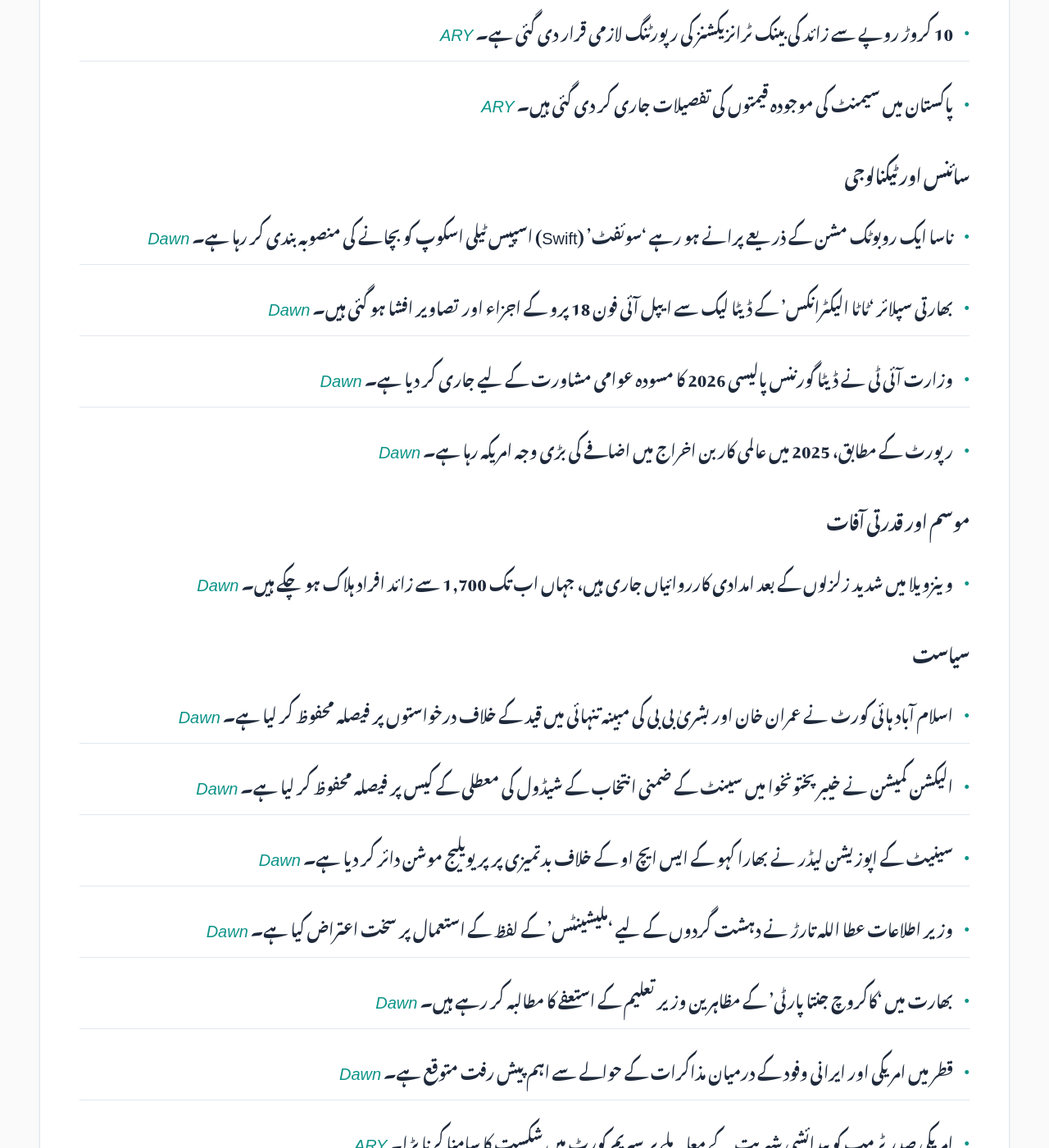
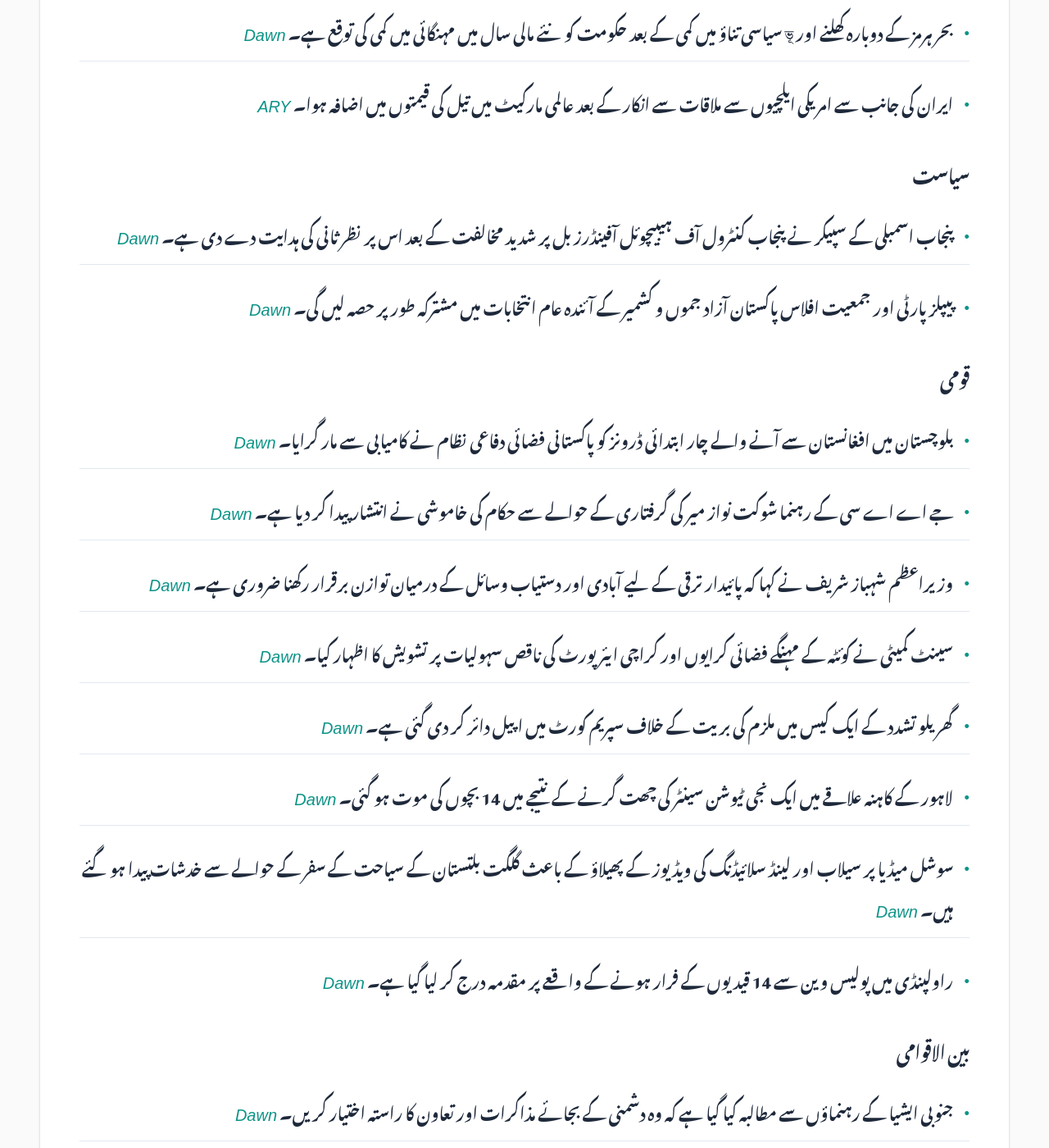
Before and after one commit to zsubzwary/news, a Jekyll site: the page built from ur/index.md, in a window 1280 px wide and 1400 px high, scrolled down 776 px. Shown: the whole window at 82% size. Built offline with Jekyll 4.4.1, drawn with Linux system fonts in a browser that asks for light colours; some web fonts are replaced; comment, search, counter and statistics services are not loaded; some of the changed text lies outside the part shown.

Commit message:
DateTime; 2026-07-01T04:10:00.479Z

```diff
--- a/ur/index.md
+++ b/ur/index.md
@@ -7,49 +7,50 @@ rtl: true
 
 پاکستان کی تازہ خبروں کا خلاصہ
 
- &lrm; 30-Jun-2026 21:08PKT
+ &lrm; 01-Jul-2026 09:10PKT
 
 پڑھنے کا وقت : 4 منٹ
 
 ### معیشت
-- خلیجی خطے کی کشیدگی پاکستان کے مقامی بانڈ اور اسٹاک مارکیٹ کے ساتھ ساتھ غیر ملکی براہ راست سرمایہ کاری کو متاثر کر رہی ہے۔ *[Dawn](https://www.dawn.com/news/2011767/gulf-turmoil-hurting-pakistans-economic-outlook)*
-- ویزا اور ماسٹر کارڈ نے مل کر ایک نیا عالمی سٹیبل کوائن لانچ کر دیا ہے۔ *[ARY](https://arynews.tv/open-usd-visa-mastercard-jointly-launch-new-global-stablecoin)*
-- 10 کروڑ روپے سے زائد کی بینک ٹرانزیکشنز کی رپورٹنگ لازمی قرار دی گئی ہے۔ *[ARY](https://arynews.tv/bank-transactions-above-rs-100-million-to-be-reported)*
-- پاکستان میں سیمنٹ کی موجودہ قیمتوں کی تفصیلات جاری کر دی گئی ہیں۔ *[ARY](https://arynews.tv/cement-price-today-in-pakistan-june-30-2026)*
-
-### سائنس اور ٹیکنالوجی
-- ناسا ایک روبوٹک مشن کے ذریعے پرانے ہو رہے 'سوئفٹ' (Swift) اسپیس ٹیلی اسکوپ کو بچانے کی منصوبہ بندی کر رہا ہے۔ *[Dawn](https://www.dawn.com/news/2011969/nasa-plans-robotic-mission-to-save-ageing-space-telescope)*
-- بھارتی سپلائر 'ٹاٹا الیکٹرانکس' کے ڈیٹا لیک سے ایپل آئی فون 18 پرو کے اجزاء اور تصاویر افشا ہو گئی ہیں۔ *[Dawn](https://www.dawn.com/news/2011837/apple-iphone-18-pro-supplier-list-parts-and-photos-exposed-in-indian-suppliers-data-leak)*
-- وزارت آئی ٹی نے ڈیٹا گورننس پالیسی 2026 کا مسودہ عوامی مشاورت کے لیے جاری کر دیا ہے۔ *[Dawn](https://www.dawn.com/news/2011804/it-ministry-unveils-draft-data-governance-policy)*
-- رپورٹ کے مطابق، 2025 میں عالمی کاربن اخراج میں اضافے کی بڑی وجہ امریکہ رہا ہے۔ *[Dawn](https://www.dawn.com/news/2011852/us-leads-global-co2-emissions-increase-in-2025-report-finds)*
-
-### موسم اور قدرتی آفات
-- وینزویلا میں شدید زلزلوں کے بعد امدادی کارروائیاں جاری ہیں، جہاں اب تک 1,700 سے زائد افراد ہلاک ہو چکے ہیں۔ *[Dawn](https://www.dawn.com/news/2011865/venezuela-rescuers-in-final-push-to-find-survivors-as-families-mourn)*
+- حکومت نے فیصلہ کیا ہے کہ جنوری 2028 سے تمام نئے سرکاری قرضے شریعت کے مطابق ہوں گے۔ *[Dawn](https://www.dawn.com/news/2012065/new-govt-loans-to-be-shariah-compliant-from-2028)*
+- کراچی میں پانی کے ٹینکروں کے نرخوں میں اضافے کا امکان ہے کیونکہ یوٹیلیٹی کارپوریشن نئے نرخوں پر غور کر رہی ہے۔ *[Dawn](https://www.dawn.com/news/2012051/karachiites-in-for-price-shock-as-kwsc-set-to-hike-bowser-charges)*
+- بحر ہرمز کے دوبارہ کھلنے اور ভূ سیاسی تناؤ میں کمی کے بعد حکومت کو نئے مالی سال میں مہنگائی میں کمی کی توقع ہے۔ *[Dawn](https://www.dawn.com/news/2011978/govt-expects-easing-inflationary-pressure-in-new-fiscal-year-following-reopening-of-strait-of-hormuz)*
+- ایران کی جانب سے امریکی ایلچیوں سے ملاقات سے انکار کے بعد عالمی مارکیٹ میں تیل کی قیمتوں میں اضافہ ہوا۔ *[ARY](https://arynews.tv/oil-ticks-higher-after-irans-refusal-to-meet-us-envoys)*
 
 ### سیاست
-- اسلام آباد ہائی کورٹ نے عمران خان اور بشریٰ بی بی کی مبینہ تنہائی میں قید کے خلاف درخواستوں پر فیصلہ محفوظ کر لیا ہے۔ *[Dawn](https://www.dawn.com/news/2011965/ihc-reserves-verdict-on-maintainability-of-petitions-against-imran-bushras-alleged-solitary-confinement)*
-- الیکشن کمیشن نے خیبر پختونخوا میں سینٹ کے ضمنی انتخاب کے شیڈول کی معطلی کے کیس پر فیصلہ محفوظ کر لیا ہے۔ *[Dawn](https://www.dawn.com/news/2011875/ecp-reserves-verdict-on-suspension-of-senate-by-poll-schedule-for-murad-saeeds-seat)*
-- سینیٹ کے اپوزیشن لیڈر نے بھارا کہو کے ایس ایچ او کے خلاف بدتمیزی پر پریویلیج موشن دائر کر دیا ہے۔ *[Dawn](https://www.dawn.com/news/2011841/senate-opposition-leader-files-privilege-motion-against-bhara-kahu-sho-over-discourteous-conduct)*
-- وزیر اطلاعات عطا اللہ تارڑ نے دہشت گردوں کے لیے 'ملیشینٹس' کے لفظ کے استعمال پر سخت اعتراض کیا ہے۔ *[Dawn](https://www.dawn.com/news/2011827/terrorists-must-not-be-called-by-any-other-name-says-info-minister)*
-- بھارت میں 'کاکروچ جنتا پارٹی' کے مظاہرین وزیر تعلیم کے استعفے کا مطالبہ کر رہے ہیں۔ *[Dawn](https://www.dawn.com/news/2011878/indias-cockroach-party-seeking-education-ministers-ouster-awaits-cabinet-reshuffle)*
-- قطر میں امریکی اور ایرانی وفود کے درمیان مذاکرات کے حوالے سے اہم پیش رفت متوقع ہے۔ *[Dawn](https://www.dawn.com/news/2011970/talks-in-qatar-after-us-iran-deal-what-we-know)*
-- امریکی صدر ٹرمپ کو پیدائشی شہریت کے معاملے پر سپریم کورٹ میں شکست کا سامنا کرنا پڑا۔ *[ARY](https://arynews.tv/trump-loses-supreme-court-battle-over-birthright-citizenship)*
+- پنجاب اسمبلی کے سپیکر نے پنجاب کنٹرول آف ہیبیچوئل آفینڈرز بل پر شدید مخالفت کے بعد اس پر نظر ثانی کی ہدایت دے دی ہے۔ *[Dawn](https://www.dawn.com/news/2012019/pa-to-return-controversial-bill-to-govt-for-changes)*
+- پیپلز پارٹی اور جمعیت افلاس پاکستان آزاد جموں و کشمیر کے آئندہ عام انتخابات میں مشترکہ طور پر حصہ لیں گی۔ *[Dawn](https://www.dawn.com/news/2011985/ppp-jui-f-announce-they-will-jointly-contest-upcoming-ajk-elections)*
 
 ### قومی
-- لاہور کے علاقے کہنا میں ایک نجی ٹیوشن سینٹر کی چھت گرنے کے نتیجے میں 14 بچوں کی ہلاکت ہو گئی ہے۔ *[Dawn](https://www.dawn.com/news/2011968/14-children-dead-in-lahore-tuition-centre-roof-collapse-police)*
-- راولپنڈی میں پولیس وین سے 14 قیدیوں کے فرار ہونے پر مقدمہ درج کر لیا گیا ہے۔ *[Dawn](https://www.dawn.com/news/2011866/case-registered-against-14-prisoners-who-escaped-from-prison-van-bound-for-rawalpindis-adiala-jail)*
-- پاکستان پہلی بار انٹرنیشنل اولیو کونسل (IOC) کا مستقل رکن بن گیا ہے۔ *[Dawn](https://www.dawn.com/news/2011967/pakistan-becomes-permanent-member-of-international-olive-council)*
-- سپریم کورٹ نے فیصلہ دیا ہے کہ شادی کے وقت دلہن کو دیے گئے زیورات پر صرف اس کا حق ہے اور شوہر یا سسرال والے اس پر دعویٰ نہیں کر سکتے۔ *[Dawn](https://www.dawn.com/news/2011800/hands-off-bride-s-jewellery-wedding-gifts-supreme-court-says)*
+- بلوچستان میں افغانستان سے آنے والے چار ابتدائی ڈرونز کو پاکستانی فضائی دفاعی نظام نے کامیابی سے مار گرایا۔ *[Dawn](https://www.dawn.com/news/2012077/4-drones-from-afghanistan-downed-ispr)*
+- جے اے اے سی کے رہنما شوکت نواز میر کی گرفتاری کے حوالے سے حکام کی خاموشی نے انتشار پیدا کر دیا ہے۔ *[Dawn](https://www.dawn.com/news/2012066/official-silence-fuels-confusion-on-arrest-of-jaac-leader-shaukat-nawaz-mir)*
+- وزیراعظم شہباز شریف نے کہا کہ پائیدار ترقی کے لیے آبادی اور دستیاب وسائل کے درمیان توازن برقرار رکھنا ضروری ہے۔ *[Dawn](https://www.dawn.com/news/2012079/balance-between-population-and-resources-must-for-progress-pm-shehbaz)*
+- سینٹ کمیٹی نے کوئٹہ کے مہنگے فضائی کرایوں اور کراچی ایئرپورٹ کی ناقص سہولیات پر تشویش کا اظہار کیا۔ *[Dawn](https://www.dawn.com/news/2012080/senate-panel-seeks-action-on-high-quetta-air-fares)*
+- گھریلو تشدد کے ایک کیس میں ملزم کی بریت کے خلاف سپریم کورٹ میں اپیل دائر کر دی گئی ہے۔ *[Dawn](https://www.dawn.com/news/2011996/petitioner-approaches-sc-to-overturn-ihcs-acquittal-of-accused-in-domestic-violence-case)*
+- لاہور کے کاہنہ علاقے میں ایک نجی ٹیوشن سینٹر کی چھت گرنے کے نتیجے میں 14 بچوں کی موت ہو گئی۔ *[Dawn](https://www.dawn.com/news/2011968/14-children-dead-in-lahore-tuition-centre-roof-collapse-police)*
+- سوشل میڈیا پر سیلاب اور لینڈ سلائیڈنگ کی ویڈیوز کے پھیلاؤ کے باعث گلگت بلتستان کے سیاحت کے سفر کے حوالے سے خدشات پیدا ہو گئے ہیں۔ *[Dawn](https://www.dawn.com/news/2012075/whats-really-happening-on-the-road-to-gilgit-baltistan)*
+- راولپنڈی میں پولیس وین سے 14 قیدیوں کے فرار ہونے کے واقعے پر مقدمہ درج کر لیا گیا ہے۔ *[Dawn](https://www.dawn.com/news/2011866/case-registered-against-14-prisoners-who-escaped-from-prison-van-bound-for-rawalpindis-adiala-jail)*
 
 ### بین الاقوامی
-- سندھ کے کمشنر نے دریائے چناب میں اتار چڑھاؤ کے حوالے سے بھارتی ہم منصب کو کئی بار خطوط لکھے لیکن کوئی جواب موصول نہیں ہوا۔ *[Dawn](https://www.dawn.com/news/2011838/indus-commissioner-says-he-wrote-to-indian-counterpart-4-times-over-chenab-fluctuations-but-no-reply-so-far)*
-- پول کے مطابق، امریکی عوام اب بھی غیر ملکی امداد کی حمایت کرتے ہیں۔ *[Dawn](https://www.dawn.com/news/2011844/a-year-after-usaid-shutdown-americans-still-back-foreign-development-aid-poll-shows)*
-- کشمیری رہنما محمد یاسین ملک کو 35 سال پرانے قتل کے کیس میں ملوث قرار دیا گیا ہے۔ *[Dawn](https://www.dawn.com/news/2011769/jklf-chief-mohammad-yasin-malik-implicated-in-35-year-old-murder-case)*
+- جنوبی ایشیا کے رہنماؤں سے مطالبہ کیا گیا ہے کہ وہ دشمنی کے بجائے مذاکرات اور تعاون کا راستہ اختیار کریں۔ *[Dawn](https://www.dawn.com/news/2012083/south-asian-leaders-urged-to-choose-talks-over-hostility)*
+- امریکی سپریم کورٹ نے پیدائشی شہریت کی پابندیوں کے حوالے سے صدر ٹرمپ کی درخواست کو مسترد کر دیا۔ *[Dawn](https://www.dawn.com/news/2012111/supreme-court-spurns-trump-on-birthright-citizenship)*
+- پاکستان کے انڈس کمشنر نے چناب دریا کے بہاؤ میں اتار چڑھاؤ کے حوالے سے بھارتی ہم منصب کو کئی بار خطوط لکھے لیکن کوئی جواب موصول نہیں ہوا۔ *[Dawn](https://www.dawn.com/news/2011838/indus-commissioner-says-he-wrote-to-indian-counterpart-4-times-over-chenab-fluctuations-but-no-reply-so-far)*
+- پاکستان پہلی بار بین الاقوامی زیتون کونسل کا مستقل رکن بن گیا ہے۔ *[Dawn](https://www.dawn.com/news/2011967/pakistan-becomes-permanent-member-of-international-olive-council)*
+- بھارت میں 'کاکروچ جنتا پارٹی' کے کارکنوں نے وزیر تعلیم کے استعفے کے لیے احتجاجی دھرنا شروع کر دیا ہے۔ *[Dawn](https://www.dawn.com/news/2011878/indias-cockroach-party-seeking-education-ministers-ouster-awaits-cabinet-reshuffle)*
+- ایران آیت اللہ علی خامنہ ای کے جنازے کی تیاریاں کر رہا ہے۔ *[ARY](https://arynews.tv/iran-prepares-for-ayatollah-ali-khameneis-funeral)*
+
+### موسم
+- امریکہ کے وسطی اور مشرقی شہروں میں شدید گرمی کی لہر کا سامنا ہے جس سے کروڑوں لوگ متاثر ہو رہے ہیں۔ *[Dawn](https://www.dawn.com/news/2011990/tens-of-millions-swelter-as-heat-wave-blasts-us)*
 
 ### کھیل
-- فیفا ورلڈ کپ کے کوارٹر فائنل میں برازیل کی کامیابی پر کراچی کے علاقے لیاری میں فٹ بال کا جنون عروج پر ہے۔ *[Dawn](https://www.dawn.com/news/2011964/in-pictures-football-frenzy-at-fever-pitch-in-lyari-as-brazil-advances-to-the-world-cup-quarterfinals)*
+- ارلنگ ہالینڈ کے بہترین کھیل کی بدولت ناروے ورلڈ کپ کے آخری 16 میں پہنچ کر برازیل کے خلاف مقابلہ کرے گی۔ *[Dawn](https://www.dawn.com/news/2011993/haaland-scores-winner-to-send-norway-into-last-16-brazil-clash)*
+- بارش کے باعث میکسیکو اور ایکواڈور کے درمیان ورلڈ کپ کا میچ تاخیر کا شکار ہو گیا۔ *[ARY](https://arynews.tv/mexico-v-ecuador-world-cup-last-32)*
+- ٹوخیل نے انگلینڈ کے ورلڈ کپ کے حوالے سے بلند توقعات کا اظہار کیا ہے۔ *[ARY](https://arynews.tv/tuchel-refuses-to-dampen-england-world-cup-expectations)*
+- کوچ کومن ورلڈ کپ سے باہر ہونے کے بعد نیدرلینڈز کے کوچ کے عہدے سے مستعفی ہو گئے۔ *[ARY](https://arynews.tv/koeman-steps-down-as-netherlands-coach-after-world-cup-exit)*
+- فرانس نے سویڈن کو شکست دے کر ورلڈ کپ کے آخری 16 میں جگہ بنا لی ہے۔ *[ARY](https://arynews.tv/france-beat-sweden-to-move-into-world-cup-last-16)*
+- سرینا ولیمز کو ویمبلڈن کے اپنے پہلے سنگلز میچ میں شکست کا سامنا کرنا پڑا۔ *[ARY](https://arynews.tv/serena-beaten-at-wimbledon-in-first-singles-match-in-four-years)*
 
 ### دیگر
-- اداکارہ سمانتھا رتھ پرابھو کا حالیہ بیان سوشل میڈیا پر وائرل ہو رہا ہے۔ *[ARY](https://arynews.tv/samantha-ruth-prabhus-latest-statement-goes-viral)*
-- شہزادی میگن مارکل نے برطانیہ میں سیکیورٹی کے حوالے سے جاری تنازع پر خاموشی توڑ دی۔ *[ARY](https://arynews.tv/meghan-markle-finally-speaks-out-about-uk-security-row-with-prince-harry)*
-- فلم 'اسکیری مووی' نے دنیا بھر میں 1 بلین ڈالر سے زائد کی کمائی کر لی ہے۔ *[ARY](https://arynews.tv/scary-movie-crosses-1-billion-worldwide-wayans-brothers-tease-sequel-plans)*
+- ٹیلر فرانکی پال کے قانونی مسائل جاری ہیں کیونکہ ان کے سابق شوہر نے حکم امتناع کے لیے درخواست دی ہے۔ *[ARY](https://arynews.tv/taylor-frankie-pauls-ex-husband-files-for-restraining-order)*
+- این ہیتھ وے نے اپنے نئے دورے کا آغاز ایک منفرد انداز میں کیا۔ *[ARY](https://arynews.tv/anne-hathaway-kicks-off-the-odyssey-tour)*
+- ٹیموتھی چلامیٹ اور سیلینا گومز کی نئی فلم کا ٹریلر جاری کر دیا گیا ہے۔ *[ARY](https://arynews.tv/timothee-chalamet-selena-gomez-share-love-story-in-not-alone-trailer)*
```
